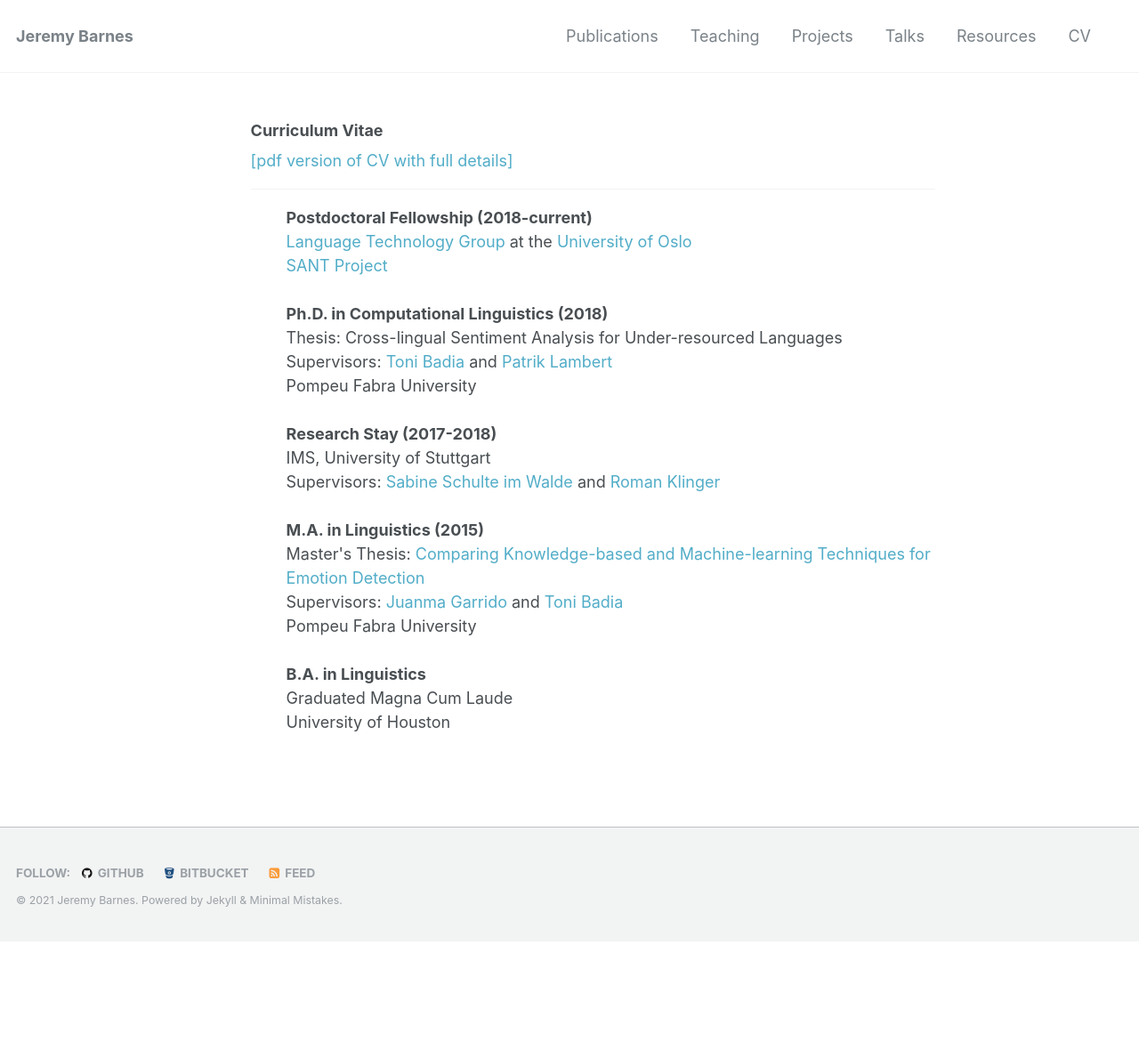
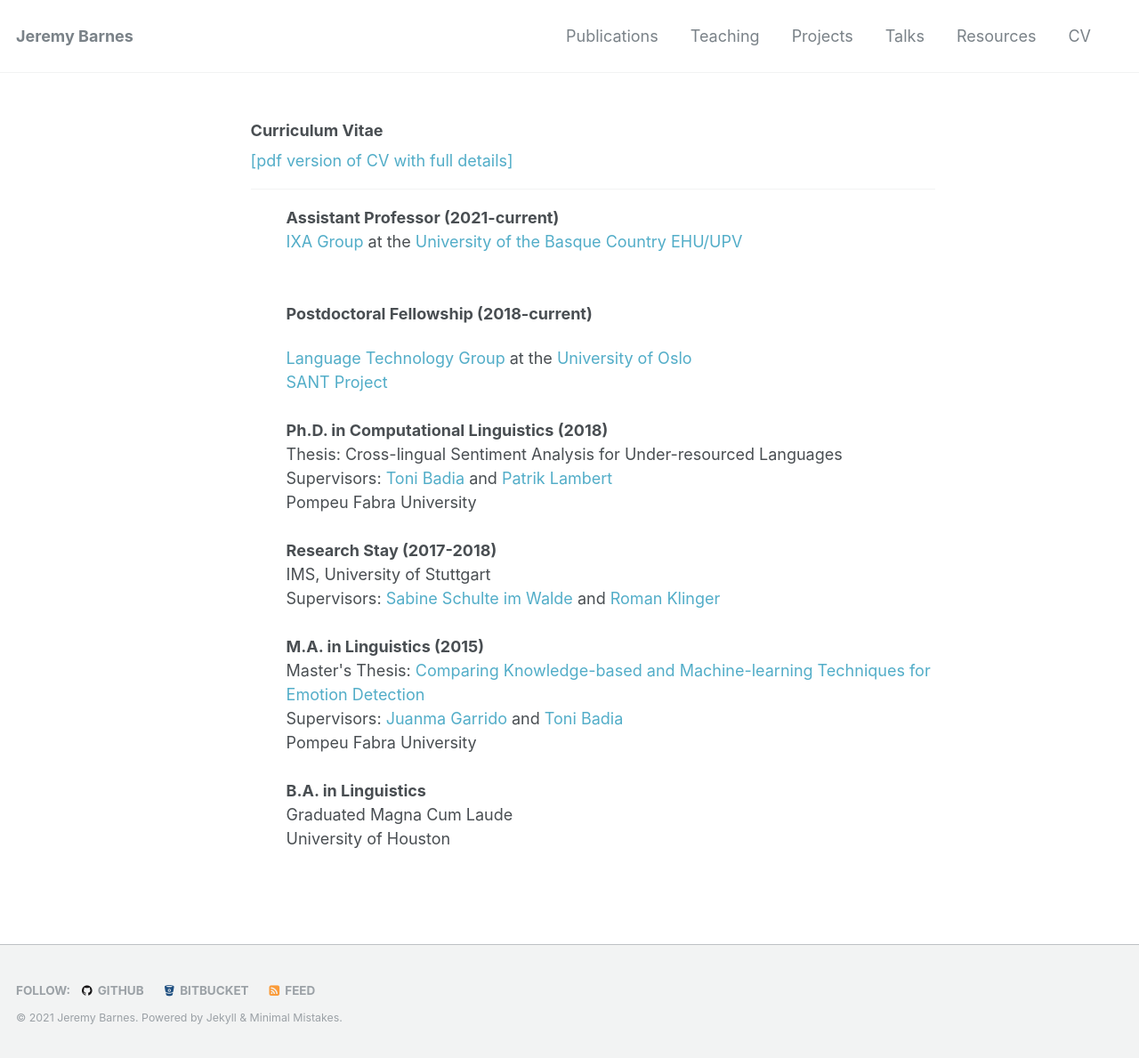
Before and after one commit to jerbarnes/jerbarnes.github.io, a Jekyll site: the page built from cv/index.html, in a window 1280 px wide. Shown: the whole page at 89% size. Built offline with Jekyll 4.4.1, drawn with Linux system fonts in a browser that asks for light colours; before the commit the page ends 1058 px from its top, so only the background shows below that.

Commit message:
added new position

```diff
--- a/cv/index.html
+++ b/cv/index.html
@@ -12,6 +12,9 @@ font:
     <div class="article-wrap">
 
 <ul>
+
+	<strong>Assistant Professor (2021-current)</strong><p>
+		<a href="http://ixa.si.ehu.es/"> IXA Group</a> at the <a href="https://www.ehu.eus/en/en-home"> University of the Basque Country EHU/UPV</a><br><br><br>
 
 	<strong>Postdoctoral Fellowship (2018-current)</strong><p>
 		<a href="https://www.mn.uio.no/ifi/english/research/groups/ltg/"> Language Technology Group</a> at the <a href="https://www.uio.no/"> University of Oslo</a><br>
```
